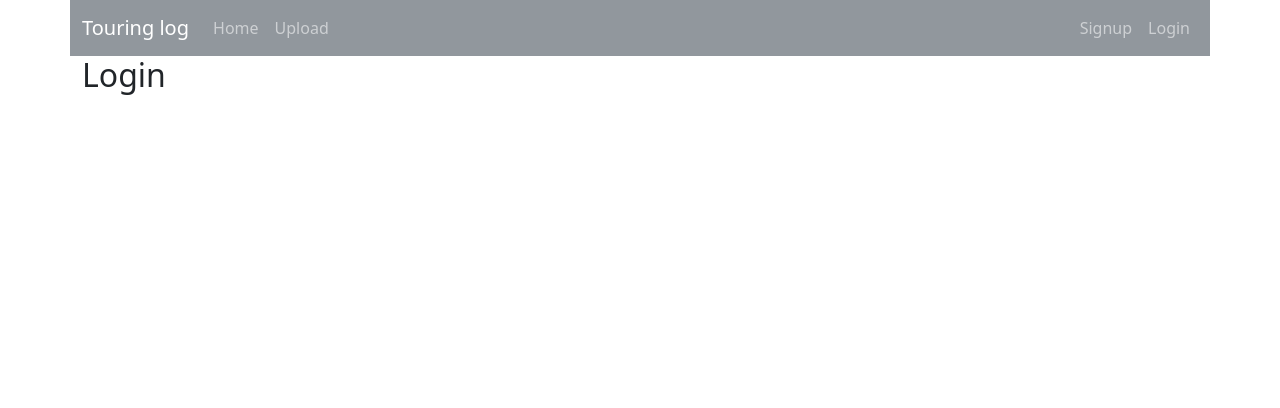
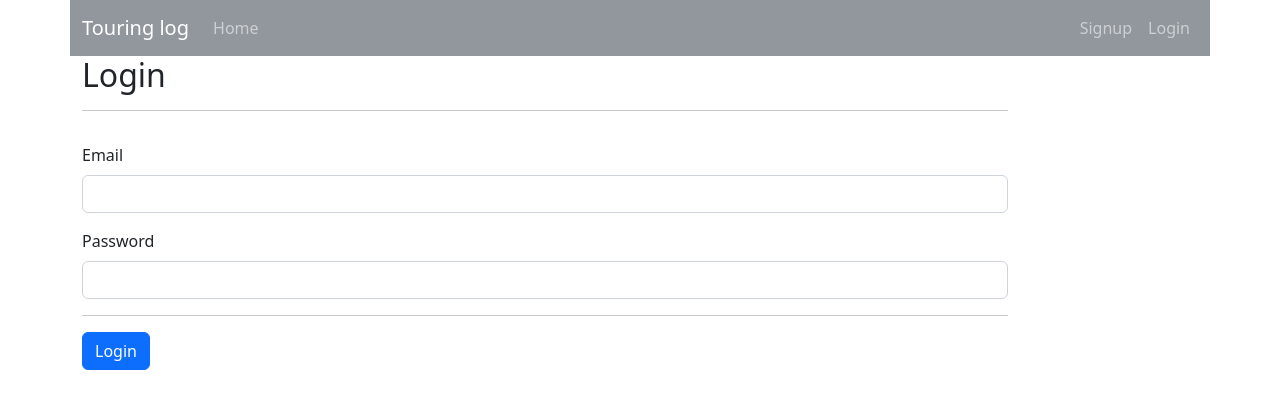
Before and after one commit to ktr03rtk/touring-log-service, a React (Create React App) app in the folder frontend/: page /login in a window 1280 px wide. Shown: the top 408 px of the page. Built offline with nearby package versions, Linux system fonts and the light colour scheme.

Commit message:
feature: login

```diff
--- a/frontend/src/App.tsx
+++ b/frontend/src/App.tsx
@@ -1,4 +1,4 @@
-import { useState } from 'react';
+import { useState, useEffect } from 'react';
 import { Route, Routes, Link } from 'react-router-dom';
 
 import './App.css';
@@ -11,6 +11,19 @@ import Upload from './components/Upload';
 function App() {
   const [jwt, setJwt] = useState('');
 
+  const handleJWTChange = (token: string) => {
+    setJwt(token);
+  };
+
+  useEffect(() => {
+    const t = window.localStorage.getItem('jwt');
+    if (t) {
+      if (jwt === '') {
+        setJwt(JSON.parse(t));
+      }
+    }
+  }, []);
+
   return (
     <>
       <div className='container'>
@@ -19,9 +32,9 @@ function App() {
           <div className='col-md-10'>
             <Routes>
               <Route path='/' element={<Home />} />
-              <Route path='/upload' element={<Upload />} />
+              <Route path='/upload' element={<Upload jwt={jwt} />} />
               <Route path='/signup' element={<Signup />} />
-              <Route path='/login' element={<Login />} />
+              <Route path='/login' element={<Login handleJWTChange={handleJWTChange} />} />
               <Route path='*' element={<NoMatch />} />
             </Routes>
           </div>
--- a/frontend/src/components/Login.tsx
+++ b/frontend/src/components/Login.tsx
@@ -1,5 +1,115 @@
-const Login = () => {
-  return <h2>Login</h2>;
+import { useState } from 'react';
+import { useNavigate } from 'react-router-dom';
+
+import Alert from './Alert';
+import Input from './Input';
+
+import type { AlertType } from '../types/Alert';
+
+type FormData = {
+  email: string;
+  password: string;
+};
+
+type LoginProperties = {
+  handleJWTChange: (token: string) => void;
+};
+
+const Login = ({ handleJWTChange }: LoginProperties) => {
+  const [formData, setFormData] = useState<FormData>({ email: '', password: '' });
+  const [errors, setErrors] = useState<string[]>(['']);
+  const [alert, setAlert] = useState<AlertType>({ type: 'd-none', message: '' });
+  const navigate = useNavigate();
+
+  const handleSubmit = (e: React.FormEvent<HTMLFormElement>) => {
+    e.preventDefault();
+
+    const err = [];
+
+    if (formData.email === '') {
+      err.push('email');
+    }
+
+    if (formData.password === '') {
+      err.push('password');
+    }
+
+    if (err.length > 0) {
+      setErrors(err);
+      return false;
+    }
+
+    const data = new FormData(e.currentTarget);
+    const payload = Object.fromEntries(data.entries());
+    const myHeaders = new Headers();
+    myHeaders.append('Content-Type', 'application/json');
+
+    const requestOptions = {
+      method: 'POST',
+      body: JSON.stringify(payload),
+      headers: myHeaders,
+    };
+
+    // TODO: fix
+    // fetch(`${process.env.REACT_APP_API_URL}/v1/login`, requestOptions)
+    fetch('http://192.168.10.104:8080/v1/login', requestOptions)
+      .then((res) => res.json())
+      .then((data) => {
+        if (data.error) {
+          setAlert({
+            type: 'alert-danger',
+            message: data.error.message,
+          });
+        } else {
+          handleJWTChange(Object.values(data)[0] as string);
+          window.localStorage.setItem('jwt', JSON.stringify(Object.values(data)[0]));
+          navigate('/upload');
+        }
+      });
+  };
+
+  const handleChange = (e: React.ChangeEvent<HTMLInputElement | HTMLSelectElement | HTMLTextAreaElement>) => {
+    const { name, value } = e.target;
+    setFormData({ ...formData, [name]: value });
+  };
+
+  const hasError = (key: string) => {
+    return errors.indexOf(key) !== -1;
+  };
+
+  return (
+    <>
+      <h2>Login</h2>
+      <hr />
+      <Alert alertType={alert.type} alertMessage={alert.message} />
+
+      <form className='pt-3' onSubmit={handleSubmit}>
+        <Input
+          title={'Email'}
+          type={'email'}
+          name={'email'}
+          handleChange={handleChange}
+          className={hasError('email') ? 'is-invalid' : ''}
+          errorDiv={hasError('email') ? 'text-danger' : 'd-none'}
+          errorMsg={'Please enter a valid email address'}
+        />
+
+        <Input
+          title={'Password'}
+          type={'password'}
+          name={'password'}
+          handleChange={handleChange}
+          className={hasError('password') ? 'is-invalid' : ''}
+          errorDiv={hasError('password') ? 'text-danger' : 'd-none'}
+          errorMsg={'Please enter a valid password'}
+        />
+
+        <hr />
+
+        <button className='btn btn-primary'>Login</button>
+      </form>
+    </>
+  );
 };
 
 export default Login;
--- a/frontend/src/components/Nav.tsx
+++ b/frontend/src/components/Nav.tsx
@@ -32,9 +32,13 @@ const Nav = ({ jwt, setJwt }: NavProperties) => {
       );
     } else {
       setLoginLink(
-        <Link to='/logout' className='nav-link' onClick={logout}>
+        <ul className='navbar-nav me-auto mb-2 mb-lg-0'>
+          <li className='nav-item'>
+            <Link to='/login' className='nav-link' onClick={logout}>
               Logout
-        </Link>,
+            </Link>
+          </li>
+        </ul>,
       );
     }
   }, [jwt]);
@@ -63,11 +67,13 @@ const Nav = ({ jwt, setJwt }: NavProperties) => {
                 Home
               </Link>
             </li>
+            {jwt !== '' && (
               <li className='nav-item'>
                 <Link to='/upload' className='nav-link'>
                   Upload
                 </Link>
               </li>
+            )}
           </ul>
           <div className='text-end'>{loginLink}</div>
         </div>
--- a/frontend/src/components/Upload.tsx
+++ b/frontend/src/components/Upload.tsx
@@ -1,5 +1,6 @@
-import { useState } from 'react';
+import { useState, useEffect } from 'react';
 import { confirmAlert } from 'react-confirm-alert';
+import { useNavigate } from 'react-router-dom';
 
 import 'react-confirm-alert/src/react-confirm-alert.css';
 import Alert from './Alert';
@@ -7,10 +8,22 @@ import Alert from './Alert';
 import type { AlertType } from '../types/Alert';
 import type { ReactConfirmAlertProps } from 'react-confirm-alert';
 
-const Upload = () => {
+type UploadProperties = {
+  jwt: string;
+};
+
+const Upload = ({ jwt }: UploadProperties) => {
   const [images, setImages] = useState<File[]>([]);
   const [isLoading, setIsLoading] = useState<boolean>(false);
   const [alert, setAlert] = useState<AlertType>({ type: 'd-none', message: '' });
+  const navigate = useNavigate();
+
+  useEffect(() => {
+    if (jwt === '') {
+      navigate('/login');
+      return;
+    }
+  }, [jwt]);
 
   const confirmOnSubmit = (e: React.SyntheticEvent) => {
     e.preventDefault();
```
Lines whose indentation alone changed are shown as unchanged.
